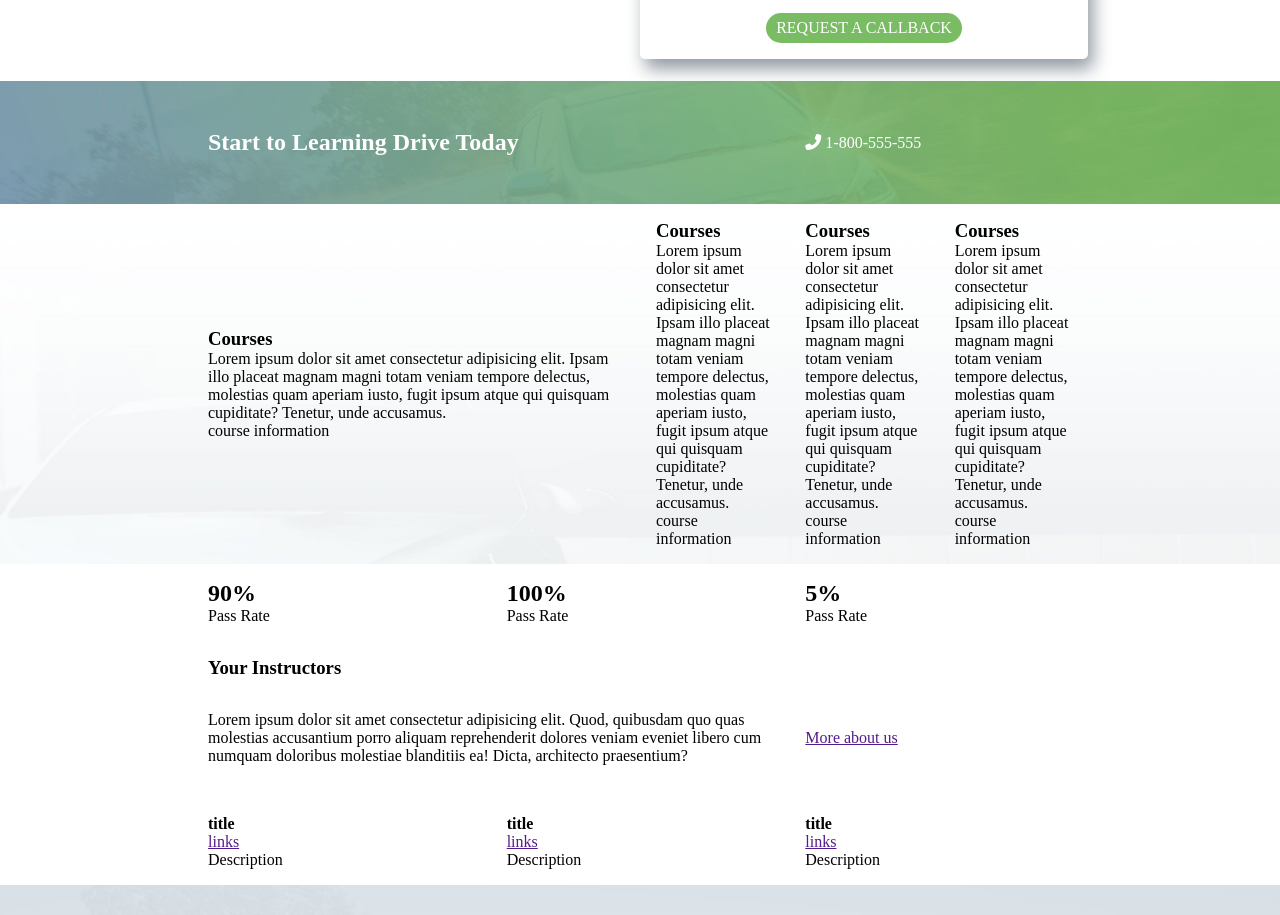
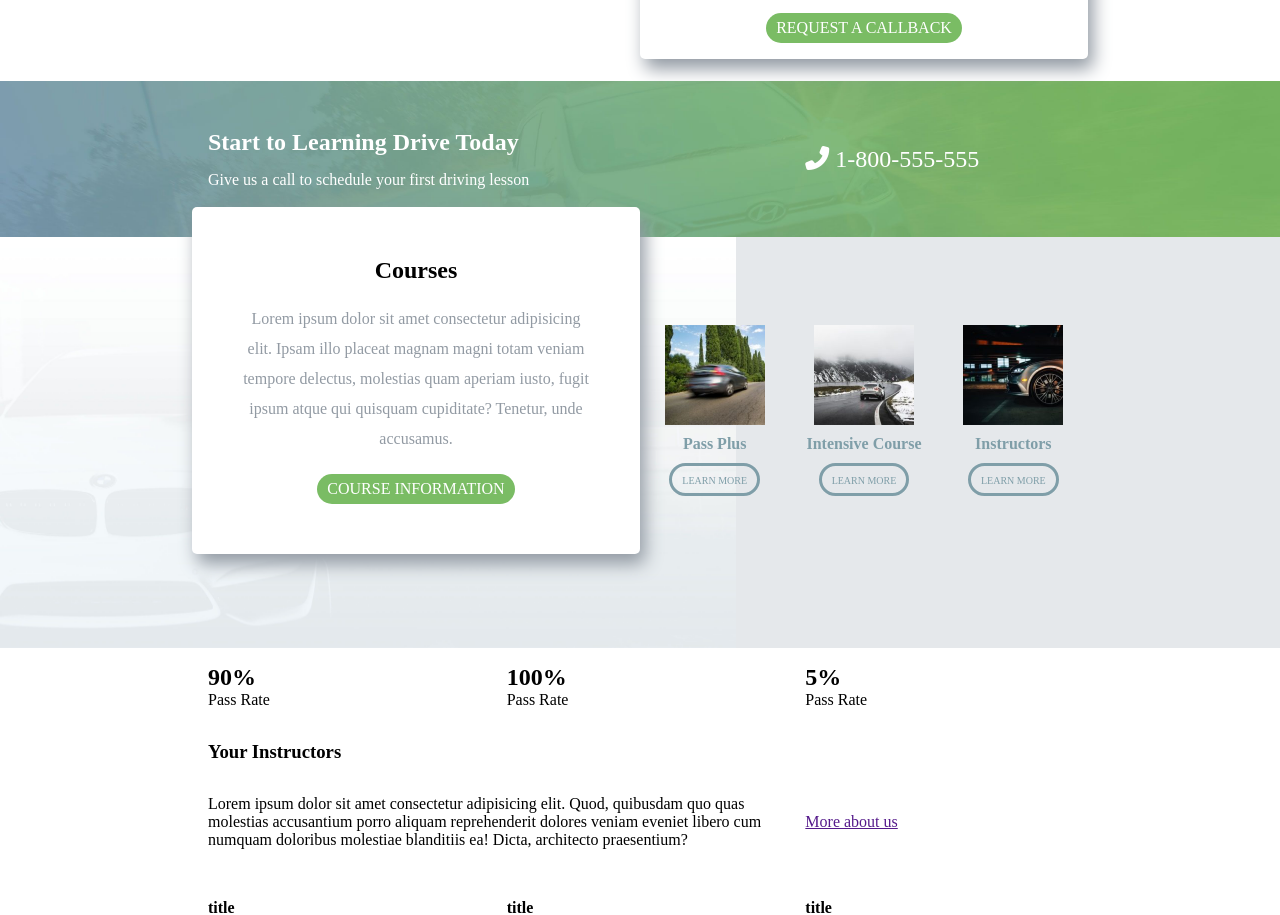
Before and after one commit to Baglio1683/proj-html-vuejs, a Vue app: page / in a window 1280 px wide. Shown: the part 1281-2196 px from the top of the page. Built offline with nearby package versions, Linux system fonts and the light colour scheme.

Commit message:
add detail section courses

```diff
--- a/src/components/AppContactBanner.vue
+++ b/src/components/AppContactBanner.vue
@@ -19,11 +19,12 @@ export default{
 
     <div class="col_8">
         <h2>Start to Learning Drive Today</h2>
+        <p>Give us a call to schedule your first driving lesson</p>
 
     </div>
 
     <div class="col_4">
-       <i class="fa-solid fa-phone-flip"></i> 1-800-555-555
+       <a href=""><i class="fa-solid fa-phone-flip"></i> 1-800-555-555</a>
     </div>
 
 </div>
@@ -42,6 +43,16 @@ section{
     .container{
         padding-top: 2rem;
         padding-bottom: 2rem;
+
+        a{
+            font-size: x-large;
+            color: white;
+            text-decoration: none;
+        }
+
+        h2{
+            margin-bottom: 15px;
+        }
     }
 
 }
--- a/src/components/AppSectionCourses.vue
+++ b/src/components/AppSectionCourses.vue
@@ -19,36 +19,30 @@ export default{
 
   <div class="container">
 
-     <div class="col_6">
-        <h3>Courses</h3>
-        <p>Lorem ipsum dolor sit amet consectetur adipisicing elit. Ipsam illo placeat magnam magni totam veniam tempore delectus, molestias quam aperiam iusto, fugit ipsum atque qui quisquam cupiditate? Tenetur, unde accusamus.</p>
-        <a>course information</a>
+     <div class="col_6 d_flex justify_center flex_wrap">
+        <h2>Courses</h2>
+        <p class="textalign_center">Lorem ipsum dolor sit amet consectetur adipisicing elit. Ipsam illo placeat magnam magni totam veniam tempore delectus, molestias quam aperiam iusto, fugit ipsum atque qui quisquam cupiditate? Tenetur, unde accusamus.</p>
+        <a href="" class="btn_green">COURSE INFORMATION</a>
      </div>
 
-     <div class="col_2">
-
-        <h3>Courses</h3>
-        <p>Lorem ipsum dolor sit amet consectetur adipisicing elit. Ipsam illo placeat magnam magni totam veniam tempore delectus, molestias quam aperiam iusto, fugit ipsum atque qui quisquam cupiditate? Tenetur, unde accusamus.</p>
-        <a>course information</a>
+     <div class="col_2 card d_flex justify_center flex_wrap">
+        <img src="../assets/images/courses-passplus-200x200.jpg" alt="">
+        <h4>Pass Plus</h4>
+        <a href="" class="btn_gumbo">LEARN MORE</a>
 
      </div>
 
-
-     <div class="col_2">
-
-        <h3>Courses</h3>
-        <p>Lorem ipsum dolor sit amet consectetur adipisicing elit. Ipsam illo placeat magnam magni totam veniam tempore delectus, molestias quam aperiam iusto, fugit ipsum atque qui quisquam cupiditate? Tenetur, unde accusamus.</p>
-        <a>course information</a>
-
+     <div class="col_2 card d_flex justify_center flex_wrap">
+        <img src="../assets/images/course-intensive-200x200.jpg" alt="">
+        <h4>Intensive Course</h4>
+        <a href="" class="btn_gumbo">LEARN MORE</a>
      </div>
 
 
-    <div class="col_2">
-
-        <h3>Courses</h3>
-        <p>Lorem ipsum dolor sit amet consectetur adipisicing elit. Ipsam illo placeat magnam magni totam veniam tempore delectus, molestias quam aperiam iusto, fugit ipsum atque qui quisquam cupiditate? Tenetur, unde accusamus.</p>
-        <a>course information</a>
-
+    <div class="col_2 card d_flex justify_center flex_wrap">
+        <img src="../assets/images/courses-instructor-200x200.jpg" alt="">
+        <h4>Instructors</h4>
+        <a href="" class="btn_gumbo">LEARN MORE</a>
     </div>
 
   </div>
@@ -62,9 +56,48 @@ export default{
 
 section{
    background-image: url('../assets/images/promise-background.jpg');
-   background-size: cover;
+   background-size: contain;
+   background-repeat: no-repeat;
    background-color: $color-athens-gray;
+   padding-bottom: 4rem;
+   .container{
+
+       img{
+         height: 100px;
+         width: 100px;
+       }
+      .col_6{
+         box-shadow: 5px 10px 18px $color-grayfoot;
+         background-color: white;
+         border-radius: 5px;
+         padding-bottom: 50px;
+         padding-left: 3em;
+         padding-right: 3em;
+         padding-top: 50px;
+         position: relative;
+         top: -30px;
+         left: 0;
+
+         p{
+         color: $color-grayfoot;
+         line-height: 30px;
+         margin-top: 20px;
+         margin-bottom: 20px;
+         }
+      }
+
+      .col_2{
+         color: $color-gumbo;
+         h4{
+            padding-top: 10px;
+            padding-bottom: 10px;
+         }
+      }
+
+      .btn_gumbo{
+       font-size: 10px;
+      }
+}
 }
 
-
 </style>
--- a/src/styles/general.scss
+++ b/src/styles/general.scss
@@ -43,6 +43,21 @@ img{
     text-decoration: none;
 
 }
+
+.btn_gumbo{
+    border: 3px solid $color-gumbo;
+    display: inline-block;
+    line-height: 30px;
+    height: 33px;
+    padding-left: 10px;
+    padding-right: 10px;
+    border-radius: 20px;
+    text-align: center;
+    color: $color-gumbo;
+    text-decoration: none;
+}
+
+
 
 .btn_green_square{
     background-color: #7ABC64;
```
